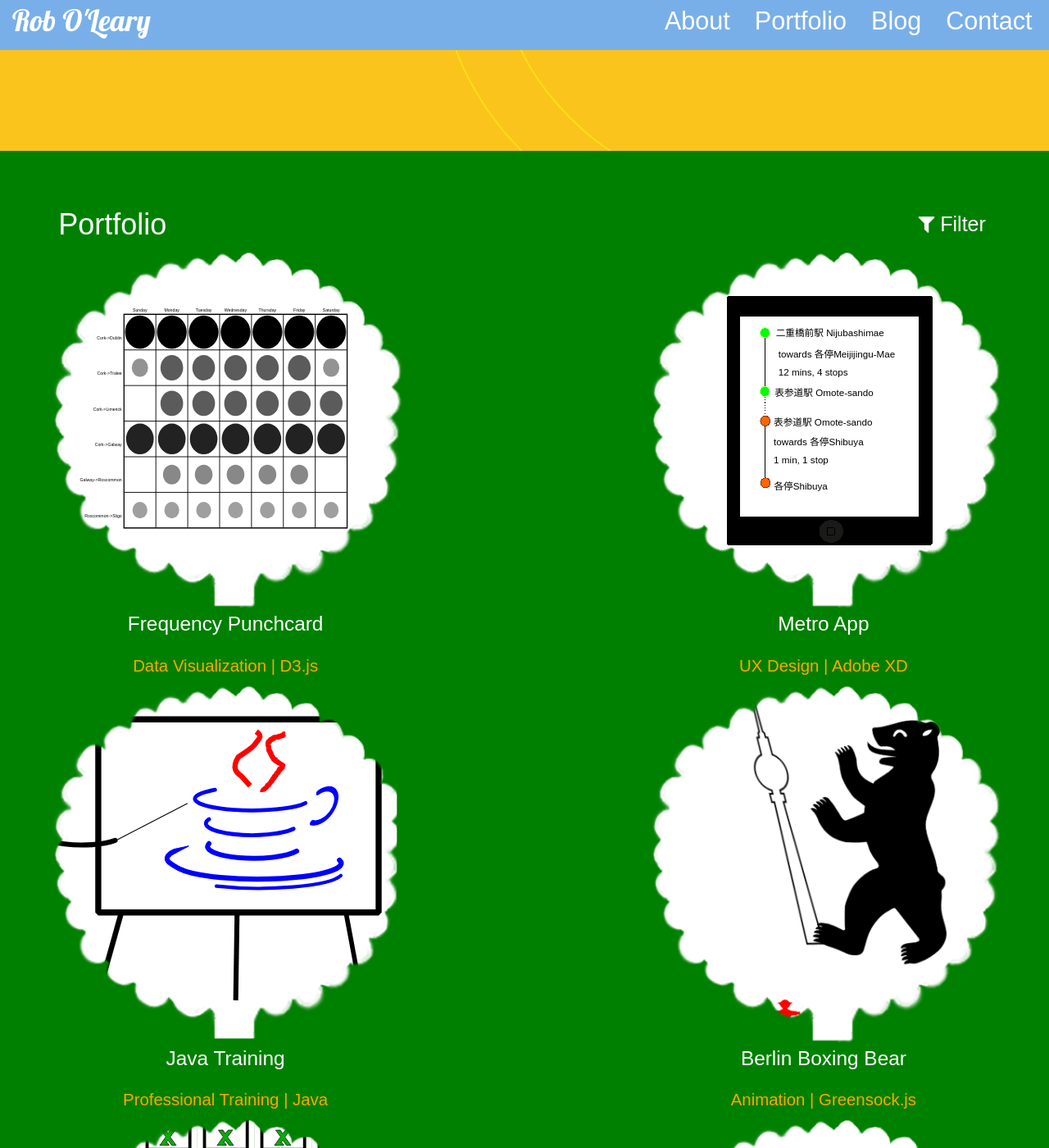
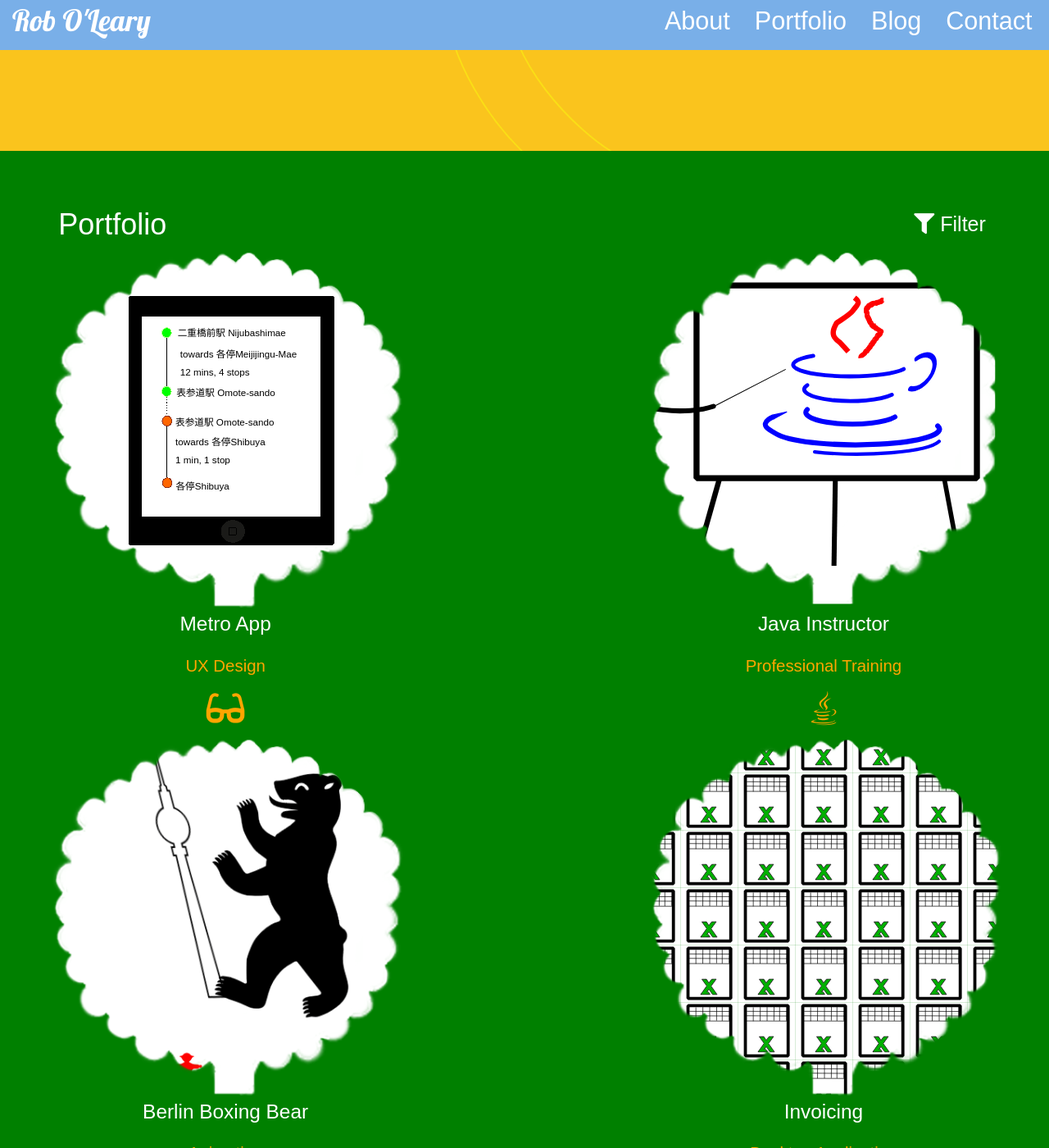
Before and after one commit to robole/robole.github.io, a Jekyll site: the page built from index.html, in a window 1280 px wide and 1400 px high, scrolled down 1016 px. Shown: the whole window at 82% size. Built offline with Jekyll 4.4.1, drawn with Linux system fonts in a browser that asks for light colours; nearby versions of some CDN libraries; some of the changed text lies outside the part shown.

Commit message:
improve portfolio layout with icons

```diff
--- a/_includes/footer.html
+++ b/_includes/footer.html
@@ -8,19 +8,19 @@
         </div>
           <div class="col-md-3 col-sm-12 footer-item">
               <a href="mailto:{{ site.email }}">
-                  <span class="fa fa-envelope-o"></span>
+                  <i class="far fa-envelope"></i>
                   {{ site.email }}
               </a>
           </div>
           <div class="col-md-3 col-sm-12 footer-item">
               <a href="{{ site.github }}">
-                  <span class="fa fa-github"></span>
+                  <i class="fab fa-github"></i>
                   Github
               </a>
           </div>
           <div class="col-md-3 col-sm-12 footer-item">
               <a href="{{ site.codepen }}">
-                <span class="fa fa-codepen"></span>
+                <i class="fab fa-codepen"></i>
                   Codepen
               </a>
           </div>
--- a/_includes/head.html
+++ b/_includes/head.html
@@ -8,7 +8,7 @@
 			<!-- link to main stylesheet -->
 			<link rel="alternate" type="application/atom+xml" title="News Feed" href="https://roboleary.design/feed.xml">
 			<link rel="stylesheet" href="/assets/css/vendor/boostrap-3.3.7/bootstrap.min.css">
-			<link rel="stylesheet" type="text/css" href="/assets/css/vendor/font-awesome-4.7.0/css/font-awesome.min.css">
+			<link rel="stylesheet" href="https://use.fontawesome.com/releases/v5.0.13/css/all.css" integrity="sha384-DNOHZ68U8hZfKXOrtjWvjxusGo9WQnrNx2sqG0tfsghAvtVlRW3tvkXWZh58N9jp" crossorigin="anonymous">
 			<link href="https://fonts.googleapis.com/css?family=Lobster" rel="stylesheet">
 			<link rel="stylesheet" type="text/css" href="/assets/css/main.css">
 			<link rel="stylesheet" type="text/css" href="/assets/css/syntax.css">
--- a/_includes/portfolio.html
+++ b/_includes/portfolio.html
@@ -4,7 +4,7 @@
       <h1>Portfolio</h1>
       <button id="portfolio-filter-button" data-toggle="collapse"
         data-target="#filter-collapse" title="Filter">
-          <i class="fa fa-filter"></i> Filter</button>
+          <i class="fas fa-filter"></i> Filter</button>
     </div>
   </div>
   <div id="filter-collapse" class="collapse row">
@@ -34,65 +34,57 @@
   <div class="row">
     <div class="portfolio-grid">
       <div class="gutter-sizer"></div>
-      <article class="portfolio-item data-visualization">
-        <figure>
-          <a href="/frequency-punchcard">
-          <img style="background-image:url(/assets/img/portfolio/frequency-punchcard.svg)" src="/assets/img/tree-400x400.png" class="portfolio-img" alt="frequency punchcard">
-          <div class="portfolio-item-arrow">
-            <span class="fa fa-arrow-circle-right"></span>
-          </div>
-          <figcaption>Frequency Punchcard</figcaption>
-          </a>
-        </figure>
-        <h2>Data Visualization | D3.js</h2>
-      </article>
      <article class="portfolio-item ux-design">
       <figure>
         <a href="/metro-app">
         <img style="background-image:url(assets/img/portfolio/metro-app-cover.svg)" src="/assets/img/tree-400x400.png" class="portfolio-img" alt="metro app">
         <div class="portfolio-item-arrow">
-          <span class="fa fa-arrow-circle-right"></span>
+          <span class="fas fa-arrow-circle-right"></span>
         </div>
         <figcaption>Metro App</figcaption>
         </a>
       </figure>
-      <h2>UX Design | Adobe XD</h2>
+      <h2>UX Design</h2>
+      <h3><i class="fas fa-glasses" title="Adobe XD"></i></h3>
     </article>
     <article class="portfolio-item professional-training">
         <a href="/java-training">
         <figure>
           <img style="background-image:url(/assets/img/portfolio/java-training.svg)" src="/assets/img/tree-400x400.png" class="portfolio-img" alt="java file">
           <div class="portfolio-item-arrow">
-            <span class="fa fa-arrow-circle-right"></span>
+            <span class="fas fa-arrow-circle-right"></span>
           </div>
-          <figcaption>Java Training</figcaption>
+          <figcaption>Java Instructor</figcaption>
           </a>
         </figure>
-        <h2>Professional Training | Java</h2>
+        <h2>Professional Training</h2>
+        <h3><i class="fab fa-java" title="Java"></i></h3>
       </article>
       <article class="portfolio-item animation">
         <figure>
           <a href="/berlin-boxing-bear">
           <img style="background-image:url(assets/img/portfolio/berlin-boxing-bear.gif)" src="/assets/img/tree-400x400.png" class="portfolio-img" alt="berlin boxing bear animation">
           <div class="portfolio-item-arrow">
-            <span class="fa fa-arrow-circle-right"></span>
+            <span class="fas fa-arrow-circle-right"></span>
           </div>
           <figcaption>Berlin Boxing Bear</figcaption>
           </a>
         </figure>
-        <h2>Animation | Greensock.js</h2>
+        <h2>Animation</h2>
+        <h3><i class="fab fa-js-square" title="Javascript"></i></h3>
       </article>
       <article class="portfolio-item desktop-application">
         <figure>
           <a href="/invoicing-framing-business">
             <img style="background-image:url(/assets/img/portfolio/invoicing-cover.svg)" src="/assets/img/tree-400x400.png" class="portfolio-img portfolio-invoicing" alt="frame experts studio"/>
           <div class="portfolio-item-arrow">
-            <span class="fa fa-arrow-circle-right"></span>
+            <span class="fab fa-arrow-circle-right"></span>
           </div>
           <figcaption>Invoicing</figcaption>
           </a>
         </figure>
-        <h2>Desktop Application | VBA</h2>
+        <h2>Desktop Application</h2>
+        <h3><i class="far fa-file-excel" title="VBA"></i></h3>
       </article>
         <article class="portfolio-item data-visualization">
           <a href="/distance-table">
@@ -101,36 +93,52 @@
             src="/assets/img/tree-400x400.png" class="portfolio-img"
             alt="distance table"/>
             <div class="portfolio-item-arrow">
-              <span class="fa fa-arrow-circle-right"></span>
+              <span class="fas fa-arrow-circle-right"></span>
             </div>
             <figcaption>Distance Table</figcaption>
             </a>
           </figure>
-          <h2>Data Visualization | D3.js</h2>
+          <h2>Data Visualization</h2>
+          <h3><i class="fab fa-js-square" title="Javascript"></i></h3>
         </article>
-        <article class="portfolio-item data-visualization">
+        <article class="portfolio-item web-application">
           <a href="/map-selector">
           <figure>
             <img style="background-image:url(/assets/img/portfolio/map-selector.svg)" src="/assets/img/tree-400x400.png" class="portfolio-img" alt="map selector" />
             <div class="portfolio-item-arrow">
-              <span class="fa fa-arrow-circle-right"></span>
+              <span class="fab fa-arrow-circle-right"></span>
             </div>
             <figcaption>Map Selector</figcaption>
             </a>
           </figure>
-          <h2>Data Visualization | D3.js</h2>
+          <h2>Web Application</h2>
+          <h3><i class="fab fa-js-square" title="Javascript"></i></h3>
         </article>
         <article class="portfolio-item web-application">
             <figure>
               <a href="/berlin-mural-map">
               <img style="background-image:url(assets/img/portfolio/berlin-mural-map-400x400.png" src="/assets/img/tree-400x400.png" class="portfolio-img" alt="berlin mural map">
               <div class="portfolio-item-arrow">
-                <span class="fa fa-arrow-circle-right"></span>
+                <span class="fas fa-arrow-circle-right"></span>
               </div>
               <figcaption>Berlin Mural Map</figcaption>
               </a>
             </figure>
-            <h2>Web Application | NodeJS, MongoDB</h2>
+            <h2>Web Application</h2>
+            <h3><i class="fab fa-node-js" title="NodeJS"></i></h3>
+          </article>
+          <article class="portfolio-item data-visualization">
+            <figure>
+              <a href="/frequency-punchcard">
+              <img style="background-image:url(/assets/img/portfolio/frequency-punchcard.svg)" src="/assets/img/tree-400x400.png" class="portfolio-img" alt="frequency punchcard">
+              <div class="portfolio-item-arrow">
+                <span class="fas fa-arrow-circle-right"></span>
+              </div>
+              <figcaption>Frequency Punchcard</figcaption>
+              </a>
+            </figure>
+            <h2>Data Visualization</h2>
+            <h3><i class="fab fa-js-square" title="Javascript"></i></h3>
           </article>
     </div>
   </div>
--- a/assets/css/main.css
+++ b/assets/css/main.css
@@ -222,6 +222,11 @@ a.home-navbar-logo, a.navbar-logo{
   font-size: calc(18px + .5vw);
 }
 
+.portfolio-item h3{
+  color:orange;
+  font-size: calc(35px + .5vw);
+}
+
 .portfolio-item h2{
   color:orange;
   font-size: calc(14px + .5vw);
@@ -257,7 +262,7 @@ a.home-navbar-logo, a.navbar-logo{
   width: 25%;
 }
 
-@media (max-width: 544px) {
+@media (max-width: 750px) {
   .portfolio-item {
     width: 100%;
   }
@@ -476,7 +481,7 @@ a.home-navbar-logo, a.navbar-logo{
 */
 .java-training-projects {
   display: grid;
-  grid-template-columns: repeat(3, 1fr);
+  grid-template-columns: repeat(auto-fill, minmax(200px, 1fr) ) ;
   grid-gap: 2rem;
   grid-auto-rows: minmax(200px, auto);
 }
```
Also changed, not shown: assets/img/portfolio/mongodb.svg (added).
